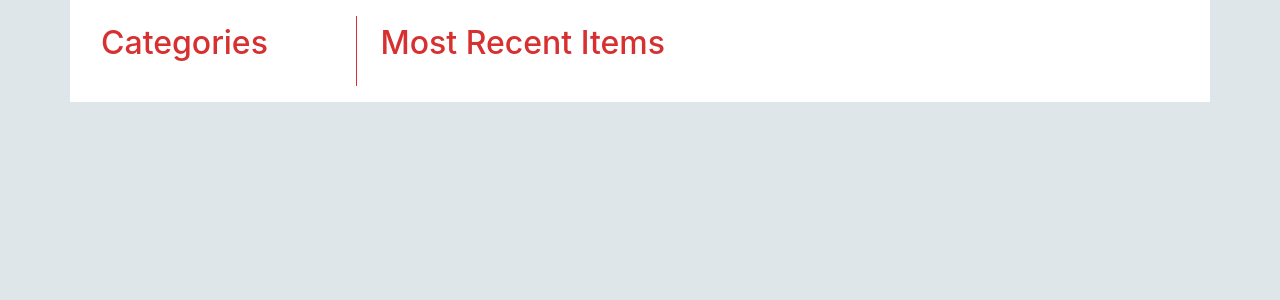
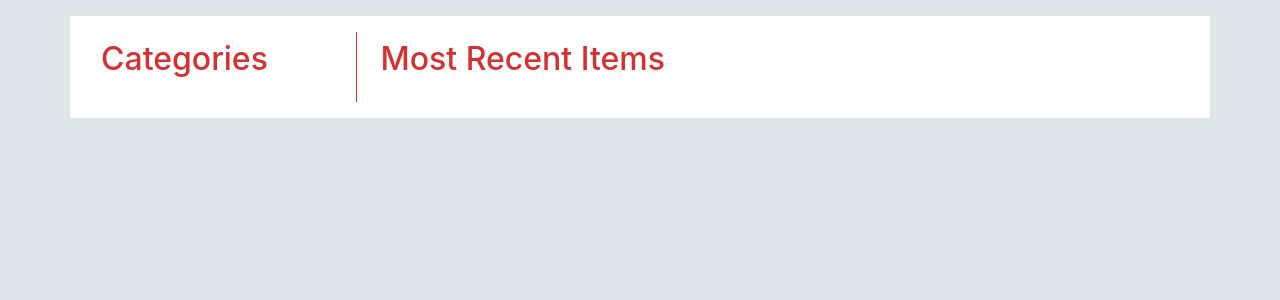
Before and after one commit to tlkamp/project-item-catalog, a Flask app: page / in a window 1280 px wide. Shown: the part 56-356 px from the top of the page. Run offline with Flask 2, Linux system fonts and the light colour scheme; data that the repository does not hold is empty; some libraries are stand-ins or nearby versions.

Commit message:
Slight adjustment to the margin for spacing

```diff
--- a/static/style.css
+++ b/static/style.css
@@ -29,6 +29,10 @@ a {
   color: #636e72;
 }
 
+#outer {
+  margin-top: 1em;
+}
+
 span.category {
   color: #e17055;
   font-style: italic;
--- a/templates/index.html
+++ b/templates/index.html
@@ -16,7 +16,7 @@
       </form>
     </nav>
 
-    <div class="container">
+    <div id="outer" class="container">
       <div class="row">
         <div id="sidebar" class="col-sm-3">
           <h2>Categories</h2>
```
